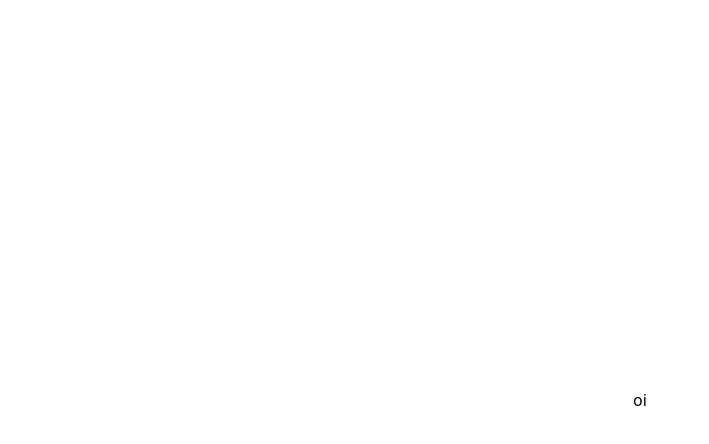
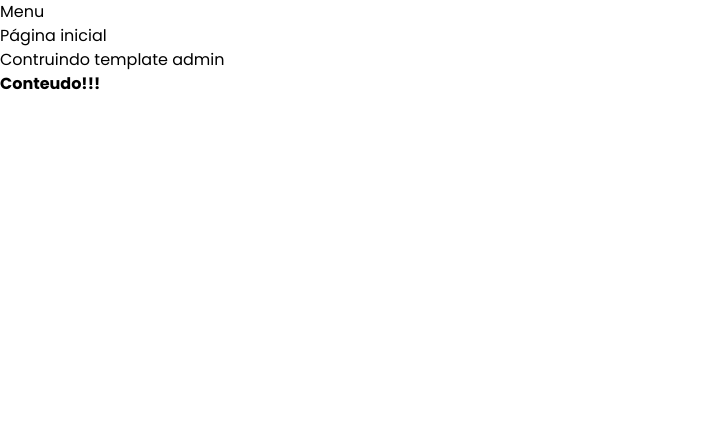
Before and after one commit to calebesg/admin-template, a Next.js app: page / in a window 1280 px wide. Shown: the top 444 px of the page, without its empty margins (0-709 px from the left). Built offline with nearby package versions, Linux system fonts and the light colour scheme.

Commit message:
create base template components

```diff
--- /dev/null
+++ b/components/template/Content.tsx
@@ -0,0 +1,7 @@
+interface ContentProps {
+  children: any
+}
+
+export function Content(props: ContentProps) {
+  return <main>{props.children}</main>
+}
--- /dev/null
+++ b/components/template/Header.tsx
@@ -0,0 +1,14 @@
+import { Title } from './Title'
+
+interface HeaderProps {
+  title: string
+  subtitle: string
+}
+
+export function Header(props: HeaderProps) {
+  return (
+    <header>
+      <Title title={props.title} subtitle={props.subtitle} />
+    </header>
+  )
+}
--- /dev/null
+++ b/components/template/Layout.tsx
@@ -0,0 +1,19 @@
+import { Content } from './Content'
+import { Header } from './Header'
+import { SideBar } from './SideBar'
+
+interface LayoutProps {
+  title: string
+  subtitle: string
+  children?: any
+}
+
+export function Layout(props: LayoutProps) {
+  return (
+    <div>
+      <SideBar />
+      <Header title={props.title} subtitle={props.subtitle} />
+      <Content>{props.children}</Content>
+    </div>
+  )
+}
--- /dev/null
+++ b/components/template/SideBar.tsx
@@ -0,0 +1,7 @@
+export function SideBar() {
+  return (
+    <aside>
+      <span>Menu</span>
+    </aside>
+  )
+}
--- /dev/null
+++ b/components/template/Title.tsx
@@ -0,0 +1,13 @@
+interface TitleProps {
+  title: string
+  subtitle: string
+}
+
+export function Title(props: TitleProps) {
+  return (
+    <div>
+      <h1>{props.title}</h1>
+      <span>{props.subtitle}</span>
+    </div>
+  )
+}
--- /dev/null
+++ b/pages/_document.tsx
@@ -0,0 +1,24 @@
+import { Html, Head, Main, NextScript } from 'next/document'
+
+export default function Document() {
+  return (
+    <Html lang="pt-BR">
+      <Head>
+        <link rel="preconnect" href="https://fonts.googleapis.com" />
+        <link
+          rel="preconnect"
+          href="https://fonts.gstatic.com"
+          crossOrigin="anonymous"
+        />
+        <link
+          href="https://fonts.googleapis.com/css2?family=Poppins:wght@100;200;300;400;500;600;700&display=swap"
+          rel="stylesheet"
+        />
+      </Head>
+      <body>
+        <Main />
+        <NextScript />
+      </body>
+    </Html>
+  )
+}
--- a/pages/index.tsx
+++ b/pages/index.tsx
@@ -1,7 +1,9 @@
-import type { NextPage } from 'next'
+import { Layout } from '../components/template/Layout'
 
-const Home: NextPage = () => {
-  return <div className="h-screen flex items-center justify-center">oi</div>
+export default function Home() {
+  return (
+    <Layout title="Página inicial" subtitle="Contruindo template admin">
+      <strong>Conteudo!!!</strong>
+    </Layout>
+  )
 }
-
-export default Home
--- a/tailwind.config.js
+++ b/tailwind.config.js
@@ -2,7 +2,11 @@
 module.exports = {
   content: ['./pages/**/*.tsx', './components/**/*.tsx'],
   theme: {
-    extend: {},
+    extend: {
+      fontFamily: {
+        sans: ['Poppins', 'sans-serif'],
+      },
+    },
   },
   plugins: [],
 }
--- a/tsconfig.json
+++ b/tsconfig.json
@@ -1,6 +1,6 @@
 {
   "compilerOptions": {
-    "target": "es5",
+    "target": "es6",
     "lib": ["dom", "dom.iterable", "esnext"],
     "allowJs": true,
     "skipLibCheck": true,
```
